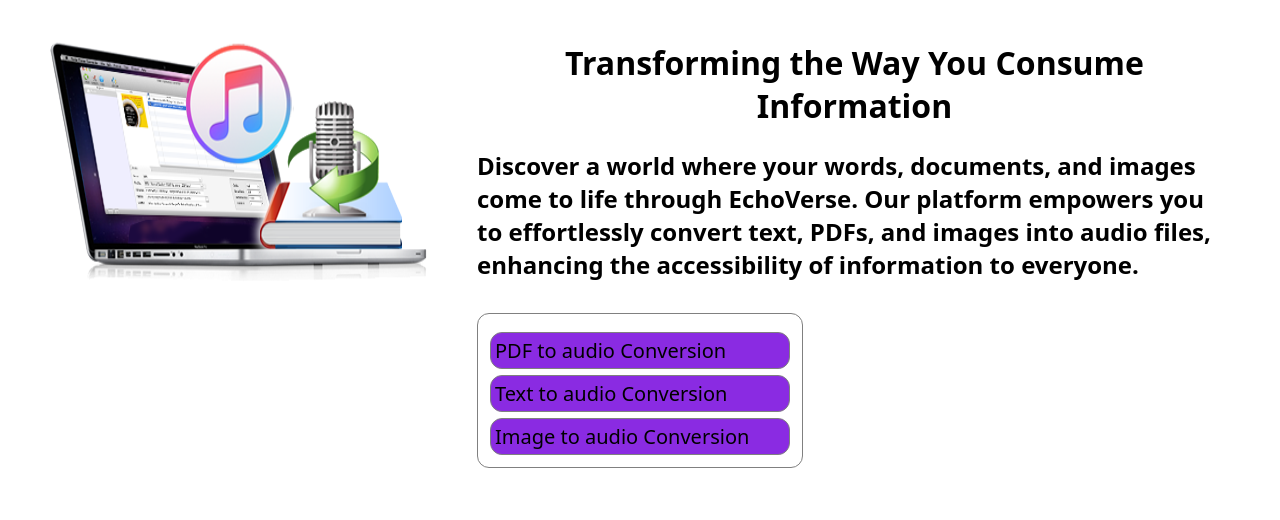
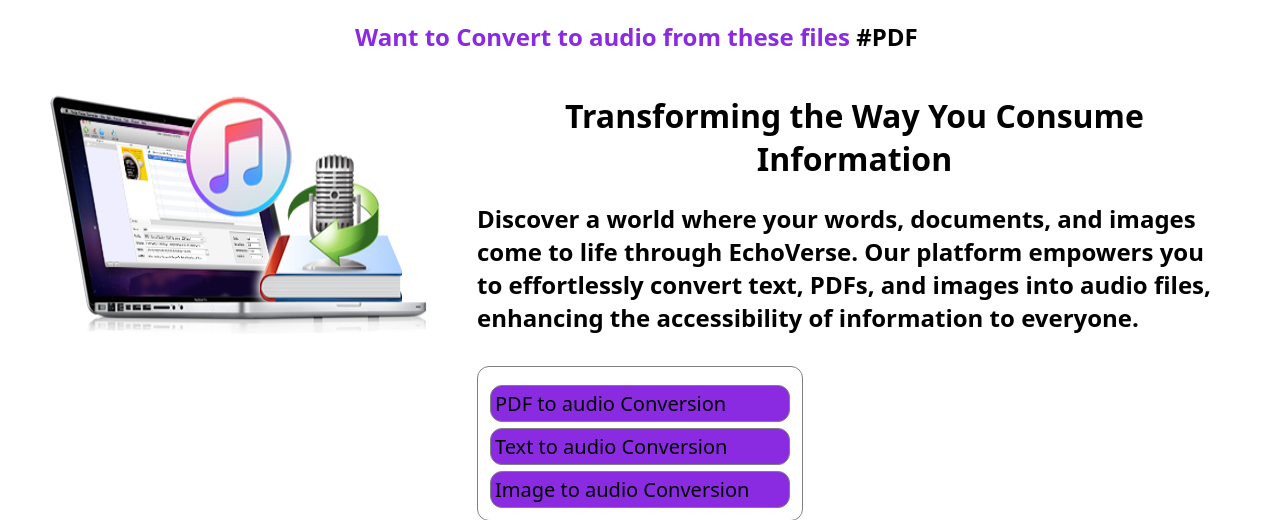
Before and after one commit to DINESH-SRIHARI/Echo-Audio-Converter, a Flask app: page / in a window 1280 px wide. Shown: the part 58-578 px from the top of the page. Run offline with Flask 3, Linux system fonts and the light colour scheme.

Commit message:
version2.0.0

```diff
--- a/templates/home.html
+++ b/templates/home.html
@@ -5,7 +5,26 @@
     <meta name="viewport" content="width=device-width, initial-scale=1.0">
     <title>HOME|AUDIO CONVERTER</title>
     <link rel="stylesheet" href="{{ url_for('static', filename='style.css') }}">
+   <style>
+     #span {
+            display: inline-block;
+            font-size: 24px;
+            opacity: 0;
+            transition: opacity 0.5s ease-in-out;
+            color: black;
+            text-align: center;
+        }
 
+        #span.active {
+            opacity: 1;
+        }
+        .center{
+            margin: 2px auto;
+            width: 570px;
+            color: blueviolet;
+
+        }
+   </style>
 </head>
 <body>
     <nav>
@@ -21,6 +40,9 @@
         </ul>
 
     </nav>
+    <div class="center">
+        <h2>Want to Convert to audio from these files <span id="span"></span> </h2>
+    </div>
     <div class="flex margin">
         <img src="static/images/main.png" class="mainimg">
         <div>
@@ -35,6 +57,26 @@
         <a href="{{ url_for('texttoaudio') }}">Text to audio Conversion</a>
         <a href="{{ url_for('imgtoaudio') }}">Image to audio Conversion</a>
     </div>
+    <script>
+        // Use an array instead of object for the list of strings
+        let a = ["#Text", "#PDF", "#Image"];
+        let span = document.getElementById('span');
 
+        // Function to add 'active' class and trigger fade-in animation
+        function fadeIn() {
+            span.classList.add('active');
+            setTimeout(() => {
+                span.classList.remove('active');
+            }, 1000); // Set the duration of the fade-in animation
+        }
+
+
+        setInterval(() => {
+            let x = Math.floor(Math.random() * a.length);
+            span.innerText = a[x];
+            span.classList.add('active');
+            //fadeIn();
+        }, 1000);
+        </script>
 </body>
 </html>
```
Also changed, not shown: requirements.txt (added), 1 other file.
